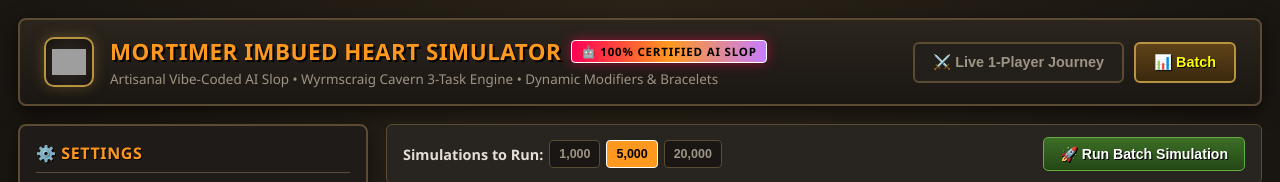
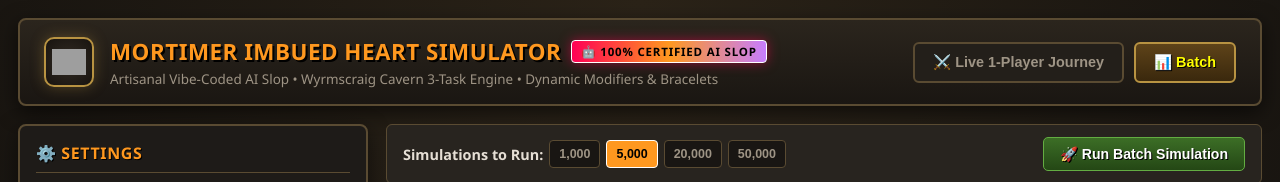
Before and after one commit to AI-Slop-Maker/osrs-mortimer-imbued-heart-simulator, a plain HTML site: page index.html in a window 1280 px wide. Both pictures are taken after a click on the button "📊 Batch". Shown: the top 182 px of the page. Drawn offline with Linux system fonts and the light colour scheme; grey boxes are pictures that could not be loaded.

Commit message:
Update index.html

```diff
--- a/index.html
+++ b/index.html
@@ -905,6 +905,7 @@
             <button class="speed-btn" id="batchCnt1000" onclick="setBatchCount(1000)">1,000</button>
             <button class="speed-btn active" id="batchCnt5000" onclick="setBatchCount(5000)">5,000</button>
             <button class="speed-btn" id="batchCnt20000" onclick="setBatchCount(20000)">20,000</button>
+            <button class="speed-btn" id="batchCnt50000" onclick="setBatchCount(50000)">50,000</button>
           </div>
           <div class="btn-group">
             <button class="action-btn" id="btnRunBatch" onclick="startBatchSim()">🚀 Run Batch Simulation</button>
@@ -1612,6 +1613,7 @@ function setBatchCount(cnt) {
   document.getElementById("batchCnt1000").classList.toggle("active", cnt === 1000);
   document.getElementById("batchCnt5000").classList.toggle("active", cnt === 5000);
   document.getElementById("batchCnt20000").classList.toggle("active", cnt === 20000);
+  document.getElementById("batchCnt50000").classList.toggle("active", cnt === 50000);
   document.getElementById("batchProgressLabel").textContent = "0 / " + cnt.toLocaleString() + " Hearts Found";
 }
 
```
